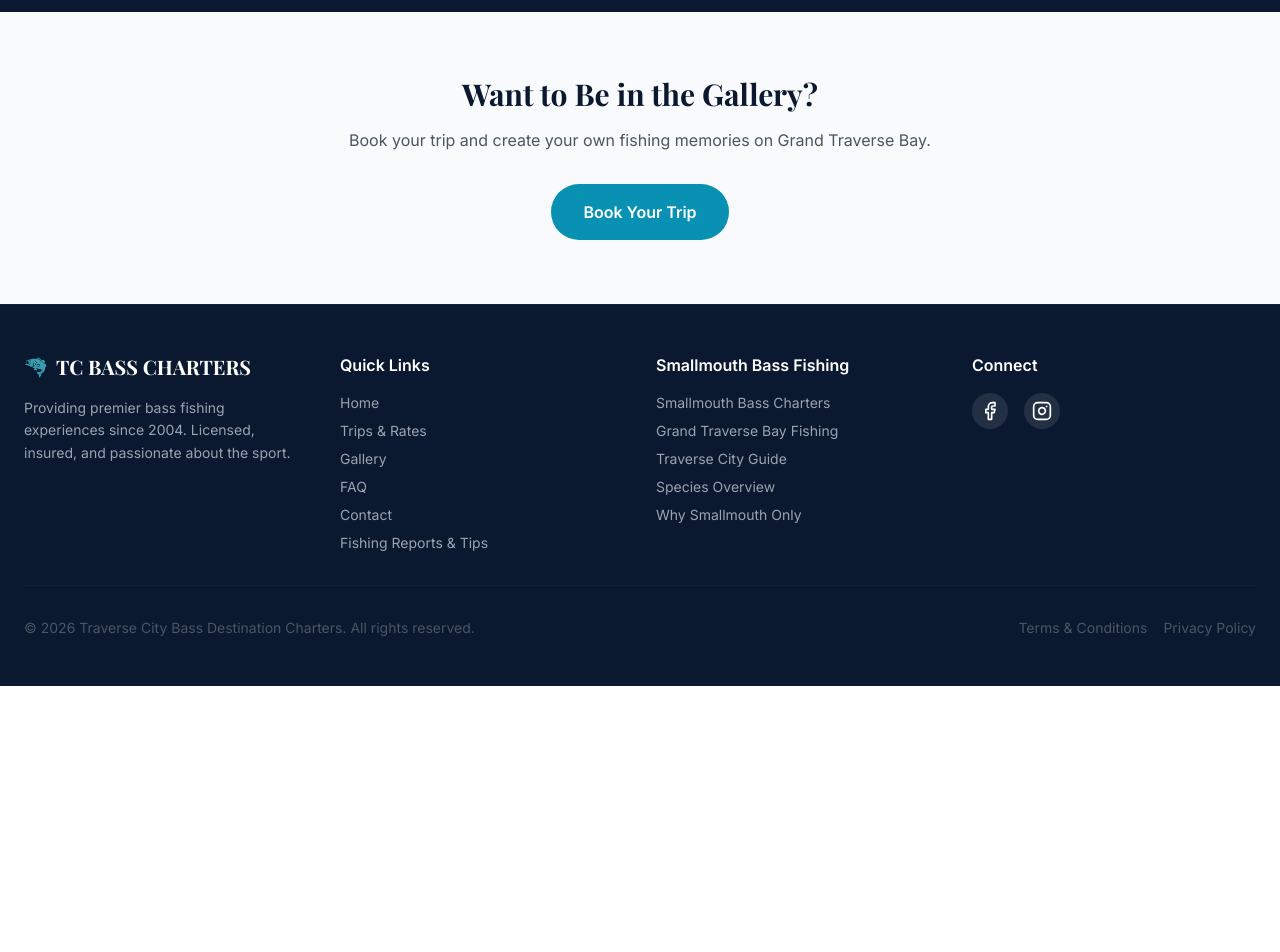
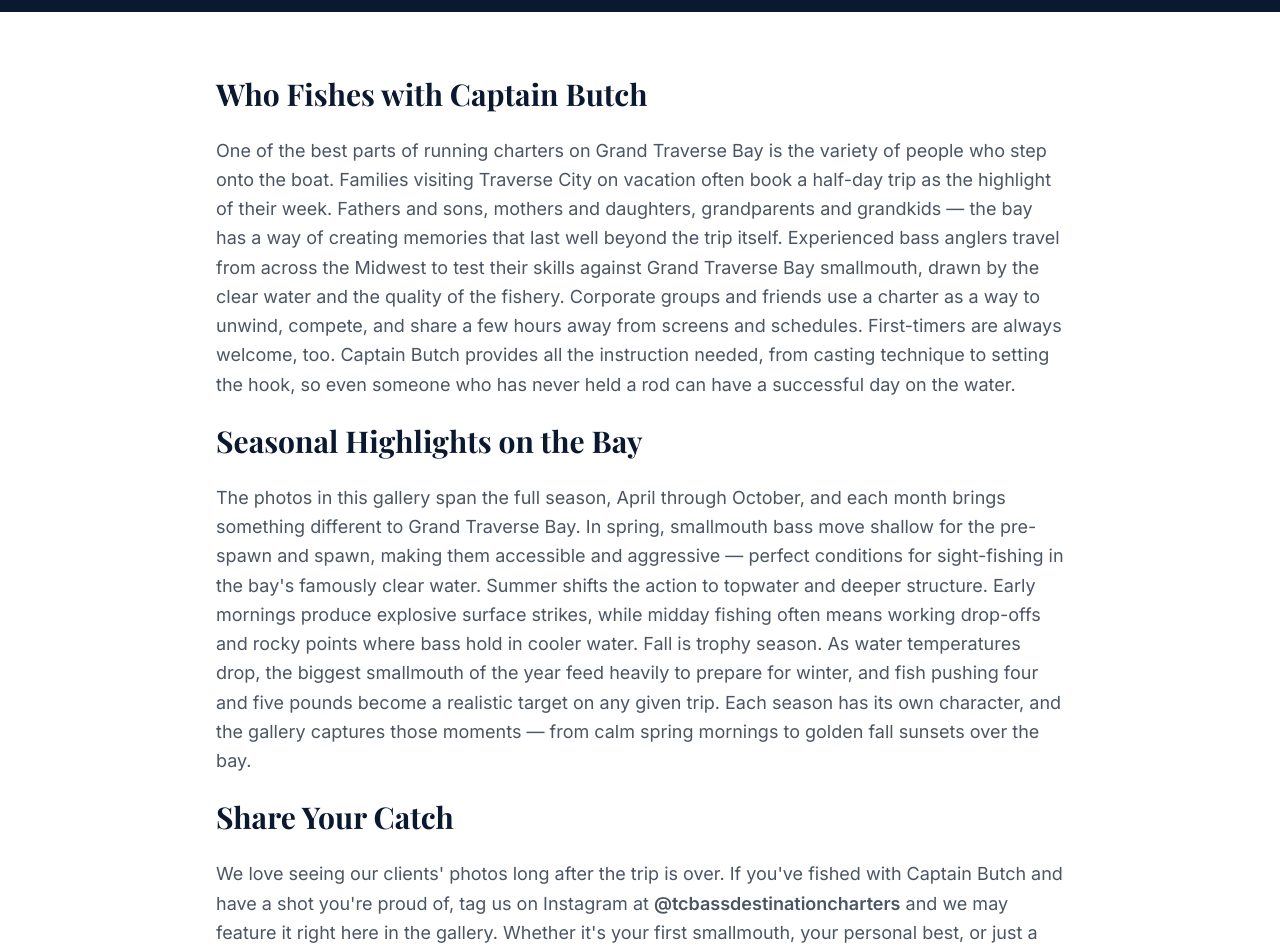
Before and after one commit to 3dees/tcbassfishing, a Next.js app: page /gallery in a window 1280 px wide. Shown: the part 2600-3552 px from the top of the page. Before the commit the page ends 3286 px from the top, so only its background shows below. Built offline with nearby package versions, Linux system fonts and the light colour scheme.

Commit message:
Expand gallery page content for SEO depth
https://claude.ai/code/session_01714rywcxEiQGemzHmfERSg

```diff
--- a/app/gallery/page.tsx
+++ b/app/gallery/page.tsx
@@ -107,6 +107,26 @@ export default function GalleryPage() {
         </div>
       </section>
 
+      {/* Stories From the Water */}
+      <section className="py-16 bg-white">
+        <div className="container mx-auto px-4 md:px-6 max-w-4xl">
+          <h2 className="font-serif text-3xl font-bold text-navy-900 mb-6">Who Fishes with Captain Butch</h2>
+          <p className="text-gray-600 text-lg leading-relaxed mb-6">
+            One of the best parts of running charters on Grand Traverse Bay is the variety of people who step onto the boat. Families visiting Traverse City on vacation often book a half-day trip as the highlight of their week. Fathers and sons, mothers and daughters, grandparents and grandkids — the bay has a way of creating memories that last well beyond the trip itself. Experienced bass anglers travel from across the Midwest to test their skills against Grand Traverse Bay smallmouth, drawn by the clear water and the quality of the fishery. Corporate groups and friends use a charter as a way to unwind, compete, and share a few hours away from screens and schedules. First-timers are always welcome, too. Captain Butch provides all the instruction needed, from casting technique to setting the hook, so even someone who has never held a rod can have a successful day on the water.
+          </p>
+
+          <h2 className="font-serif text-3xl font-bold text-navy-900 mb-6">Seasonal Highlights on the Bay</h2>
+          <p className="text-gray-600 text-lg leading-relaxed mb-6">
+            The photos in this gallery span the full season, April through October, and each month brings something different to Grand Traverse Bay. In spring, smallmouth bass move shallow for the pre-spawn and spawn, making them accessible and aggressive — perfect conditions for sight-fishing in the bay&apos;s famously clear water. Summer shifts the action to topwater and deeper structure. Early mornings produce explosive surface strikes, while midday fishing often means working drop-offs and rocky points where bass hold in cooler water. Fall is trophy season. As water temperatures drop, the biggest smallmouth of the year feed heavily to prepare for winter, and fish pushing four and five pounds become a realistic target on any given trip. Each season has its own character, and the gallery captures those moments — from calm spring mornings to golden fall sunsets over the bay.
+          </p>
+
+          <h2 className="font-serif text-3xl font-bold text-navy-900 mb-6">Share Your Catch</h2>
+          <p className="text-gray-600 text-lg leading-relaxed">
+            We love seeing our clients&apos; photos long after the trip is over. If you&apos;ve fished with Captain Butch and have a shot you&apos;re proud of, tag us on Instagram at <strong>@tcbassdestinationcharters</strong> and we may feature it right here in the gallery. Whether it&apos;s your first smallmouth, your personal best, or just a great photo of the bay at sunrise, your story is part of what makes this charter special. Every image on this page represents a real day on the water with a real angler — and the next one could be yours.
+          </p>
+        </div>
+      </section>
+
       {/* CTA Section */}
       <section className="py-16 bg-slate-50">
         <div className="container mx-auto px-4 md:px-6 text-center">
```
